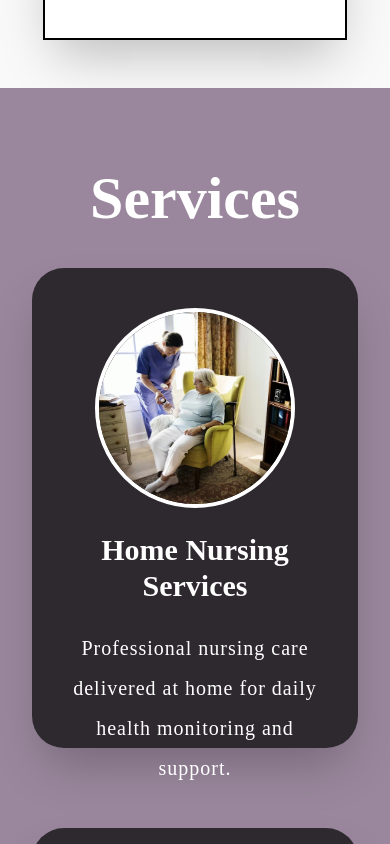
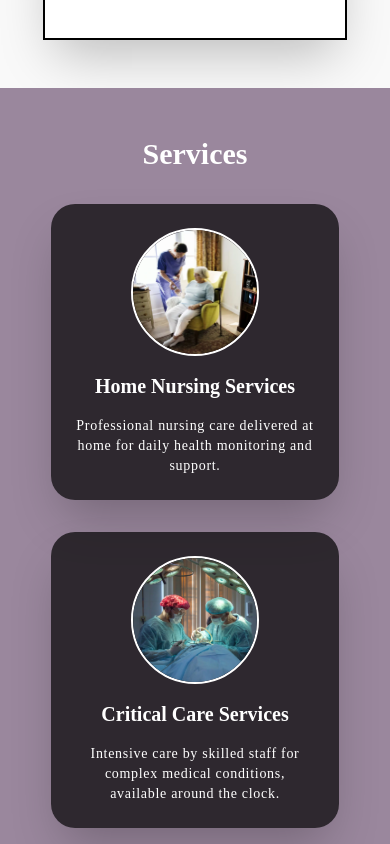
Before and after one commit to AdrishikharChowdhury/Happyhealing-Home-Healthcare-Services, a React (Vite) app: page / in a window 390 px wide. Shown: the part 1760-2604 px from the top of the page. Built offline with nearby package versions, Linux system fonts and the light colour scheme.

Commit message:
Services made responsive

```diff
--- a/index.html
+++ b/index.html
@@ -2,7 +2,7 @@
 <html lang="en">
   <head>
     <meta charset="UTF-8" />
-    <link rel="icon" type="image/svg+xml" href="/vite.svg" />
+    <link rel="icon" type="image/svg+xml" href="/logo.webp" />
     <meta name="viewport" content="width=device-width, initial-scale=1.0" />
     <title>happyhealing-home-healthcare-services</title>
   </head>
--- a/src/components/ServiceCard.jsx
+++ b/src/components/ServiceCard.jsx
@@ -2,10 +2,10 @@ import React from "react";
 
 const ServiceCard = ({ image, heading, details }) => {
   return (
-    <div className="w-120 h-120 flex justify-start items-center flex-col p-10 bg-black/70 rounded-4xl gap-6 shadow-2xl">
-      <img src={image} className="size-50 rounded-full border-4" alt="" />
-      <p className="text-3xl font-semibold text-center">{heading}</p>
-      <p className="text-xl/10 text-center tracking-wider">{details}</p>
+    <div className="w-72 md:w-80 lg:w-120 h-auto flex justify-start items-center flex-col p-6 md:p-8 lg:p-10 bg-black/70 rounded-3xl lg:rounded-4xl gap-4 md:gap-6 shadow-2xl">
+      <img src={image} className="size-32 md:size-40 lg:size-50 rounded-full border-2 md:border-4" alt="" />
+      <p className="text-xl md:text-2xl lg:text-3xl font-semibold text-center">{heading}</p>
+      <p className="text-sm md:text-base lg:text-xl/10 text-center tracking-wider">{details}</p>
     </div>
   );
 };
--- a/src/pages/Services.jsx
+++ b/src/pages/Services.jsx
@@ -9,11 +9,11 @@ import ServiceCard from "../components/ServiceCard";
 
 const Services = () => {
   return (
-    <div id="services" className="w-full min-h-screen bg-[#9A879D] flex justify-center items-center flex-col text-white px-8 gap-10 py-20">
-      <p className="w-full h-auto text-6xl font-semibold text-center self-start">
+    <div id="services" className="w-full min-h-screen bg-[#9A879D] flex justify-center items-center flex-col text-white px-4 md:px-6 lg:px-8 gap-8 md:gap-10 py-12 md:py-16 lg:py-20">
+      <p className="w-full h-auto text-3xl md:text-4xl xl:text-6xl font-semibold text-center self-start">
         Services
       </p>
-      <div className="w-full h-full flex justify-center items-center flex-wrap gap-20">
+      <div className="w-full h-full flex justify-center items-center flex-wrap gap-8 md:gap-12 lg:gap-20">
         <ServiceCard
           image={home_nurse}
           heading={`Home Nursing Services`}
```
Also changed, not shown: public/logo.webp (added).
